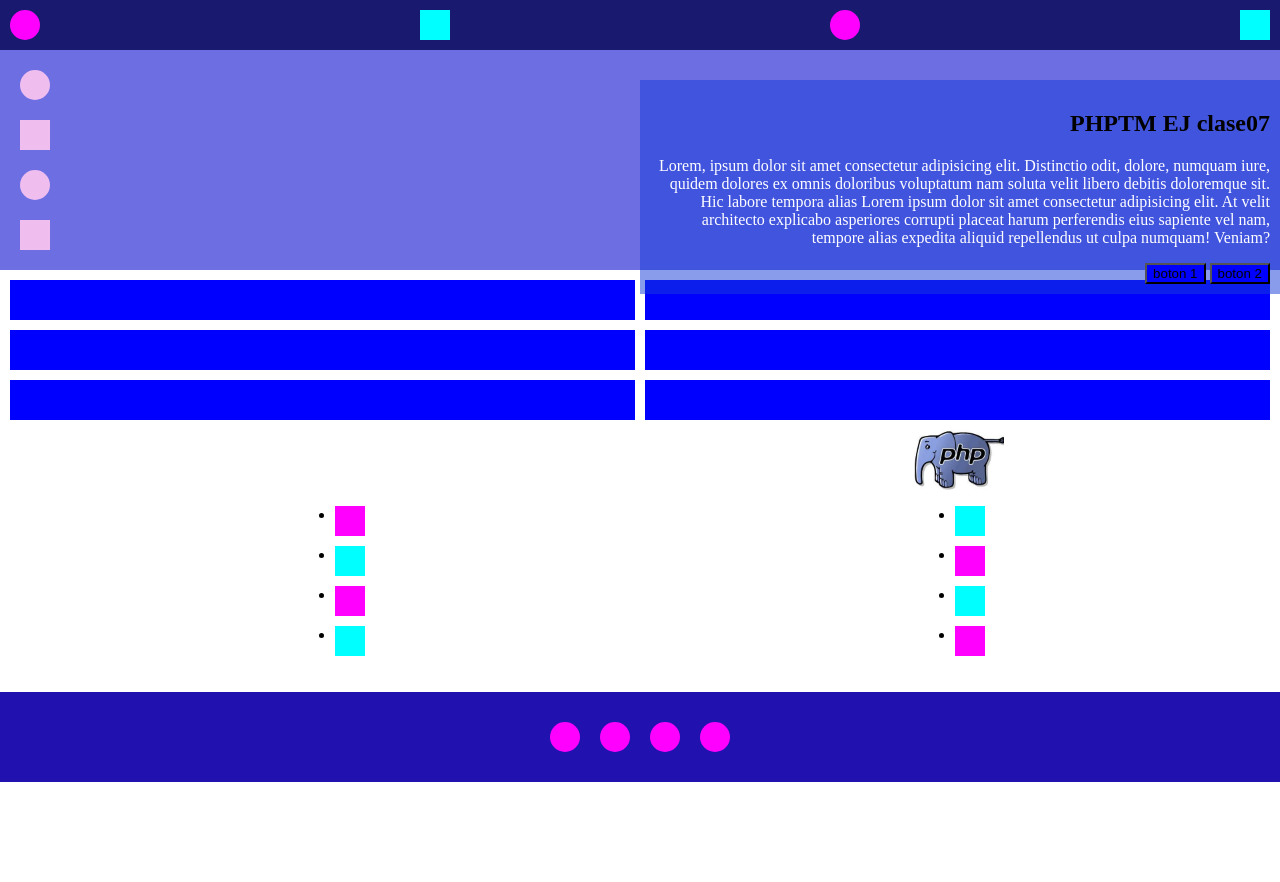
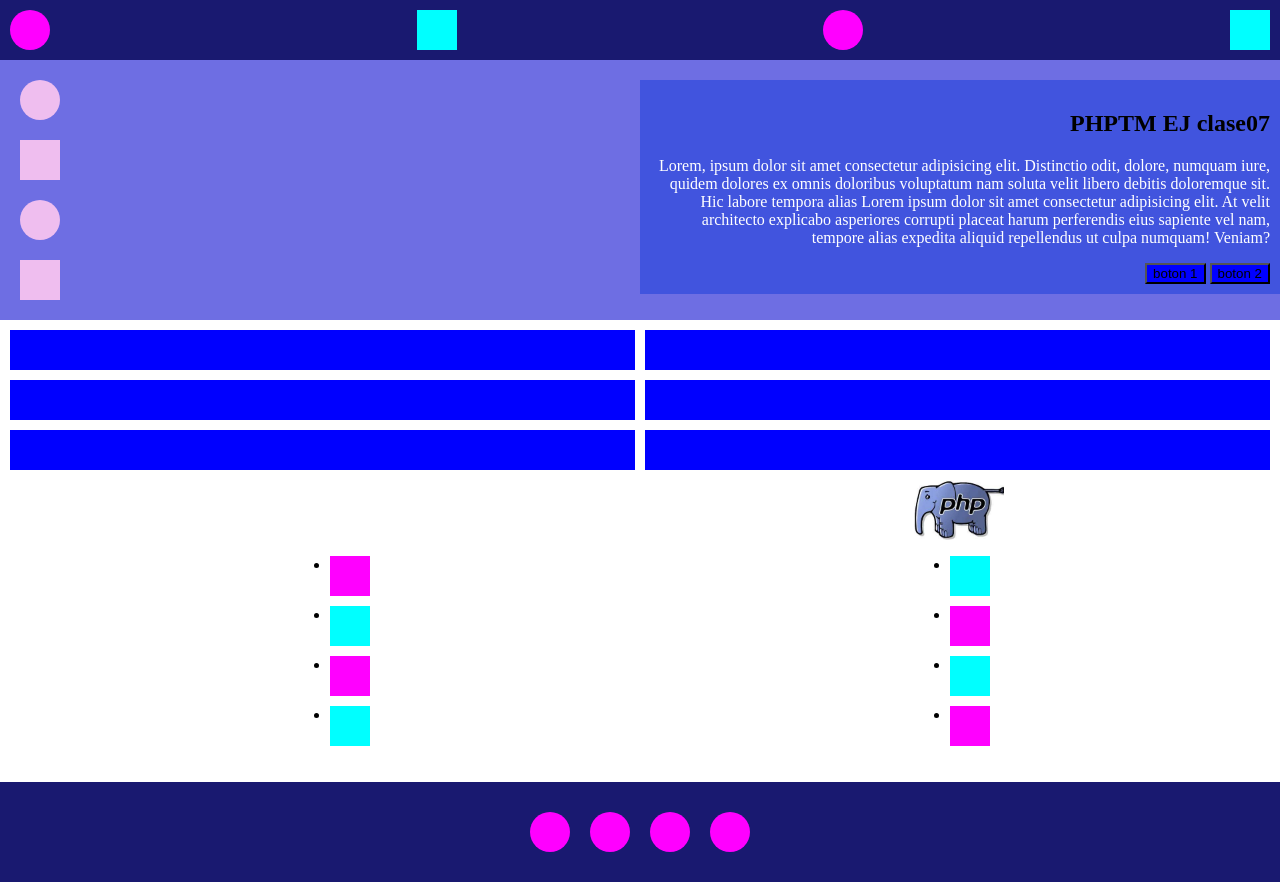
Before and after one commit to Gastongk/ej02_clase_07, a plain HTML site: page index.html in a window 1280 px wide. Before the commit the page ends 800 px from the top, so only its background shows below. Drawn offline with Linux system fonts and the light colour scheme.

Commit message:
agregado de variables a css

```diff
--- a/css/style.css
+++ b/css/style.css
@@ -1,10 +1,19 @@
+:root {
+    --color-base: midnightblue;
+    --color1: magenta;
+    --color2: aqua;
+    --espacio: 20px;
+    --cuadrados: 40px;
+    --radio: 40px;
+}
+
 body {
     margin: 0;
     padding: 0;
 }
 
 header{
-    background-color: midnightblue;
+    background-color: var(--color-base);
     margin: 0px;
     display: flex;
     justify-content: space-between;
@@ -12,16 +21,16 @@ header{
 }
 
 .item1{
-    width: 30px;
-    height: 30px;
-    background-color: magenta;
+    width: var(--cuadrados);
+    height: var(--cuadrados);
+    background-color: var(--color1);
     margin: 10px;
 }
 .item2{
-    background-color: aqua;
+    background-color:var(--color2);
 }
 .item3{
-    border-radius: 20px;
+    border-radius: var(--radio);
 }
 
 
@@ -34,15 +43,15 @@ article{
 }
 .article1{
     margin: 10px;
-    width: 30px;
-    height: 30px;
+    width: var(--cuadrados);
+    height: var(--cuadrados);
     background-color: rgb(239, 190, 239);
 }
 
 nav {
     display: flex;
     justify-content: space-around;
-    margin: 20px;
+    margin: var(--espacio);
     margin-top: 60px;
 
 }
@@ -53,8 +62,8 @@ nav ul li{
 
 
 footer{
-    background-color: rgb(33, 17, 174);
-    padding: 20px;
+    background-color: var(--color-base);
+    padding: var(--espacio);
     margin: 0px;
     display:flex;
     justify-content: center;
@@ -92,7 +101,7 @@ footer{
     background-color: blue;
   }
   .btn:hover{
-    background-color: rgb(8, 20, 112);
+    background-color: var(--color-base);
   }
 
   .caja2{
@@ -103,12 +112,12 @@ footer{
     grid-gap:10px;
   }
   .rect1{
-    padding: 20px;
+    padding: var(--espacio);
     background-color: blue;
   }
 .caja3{
     margin: -20px;
-    padding: 20px;
+    padding: var(--espacio);
  /*    background-color: rgb(195, 157, 101); */
 
 }
```
